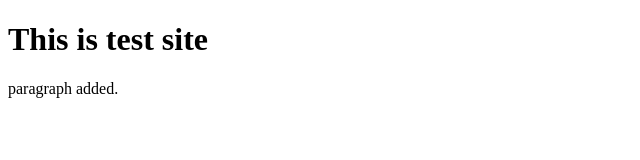
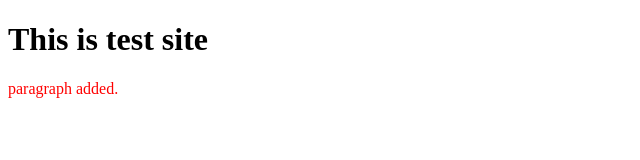
Before and after one commit to skylinenx/test_repo_2, a plain HTML site: page index.html in a window 1280 px wide. Shown: the whole page, without its empty margins (0-640 px from the left). Drawn offline with Linux system fonts and the light colour scheme.

Commit message:
red paragraph styling

```diff
--- a/index.html
+++ b/index.html
@@ -7,6 +7,6 @@
 </head>
 <body>
     <h1>This is test site</h1>
-    <p>paragraph added.</p>
+    <p style="color:red;">paragraph added.</p>
 </body>
 </html>
```
